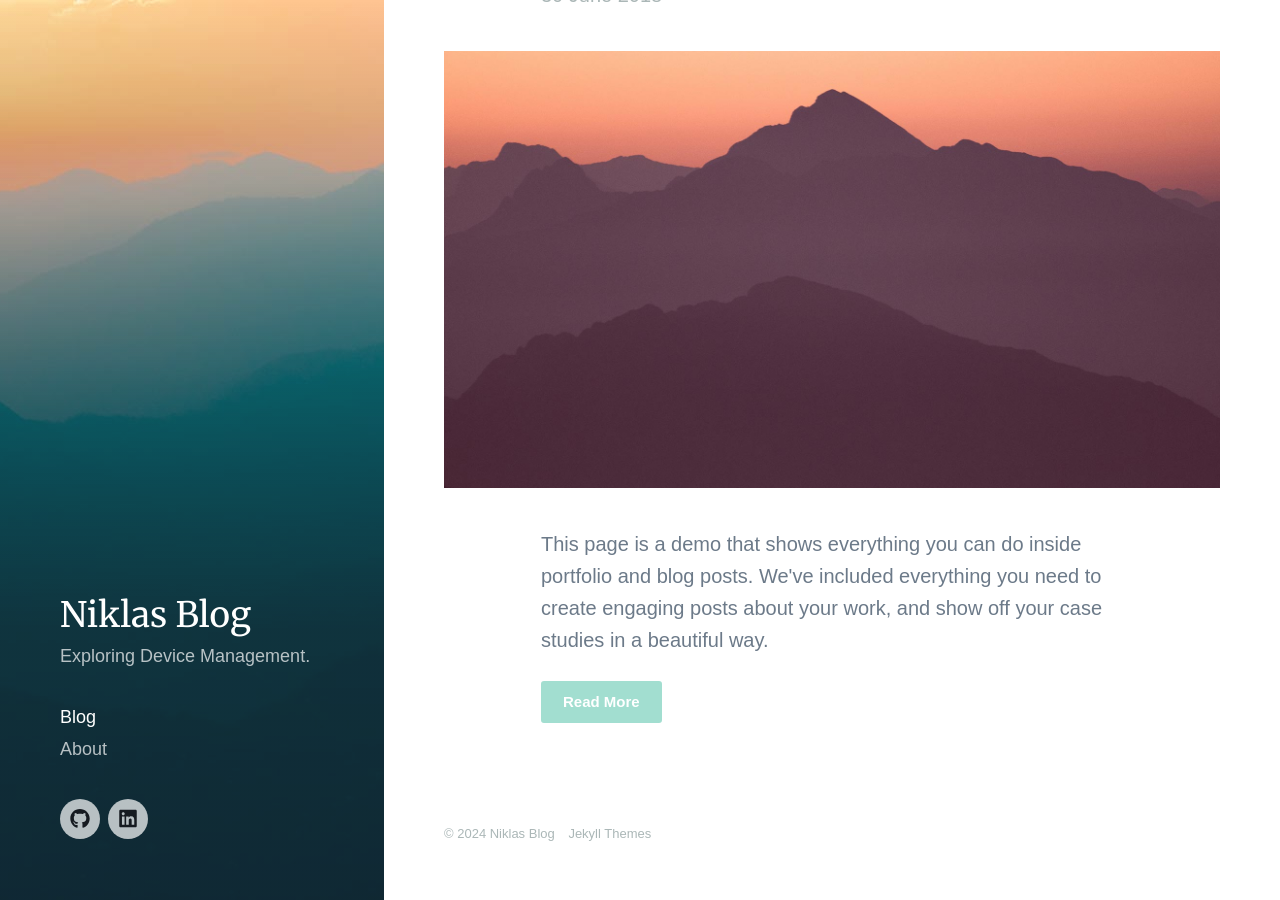
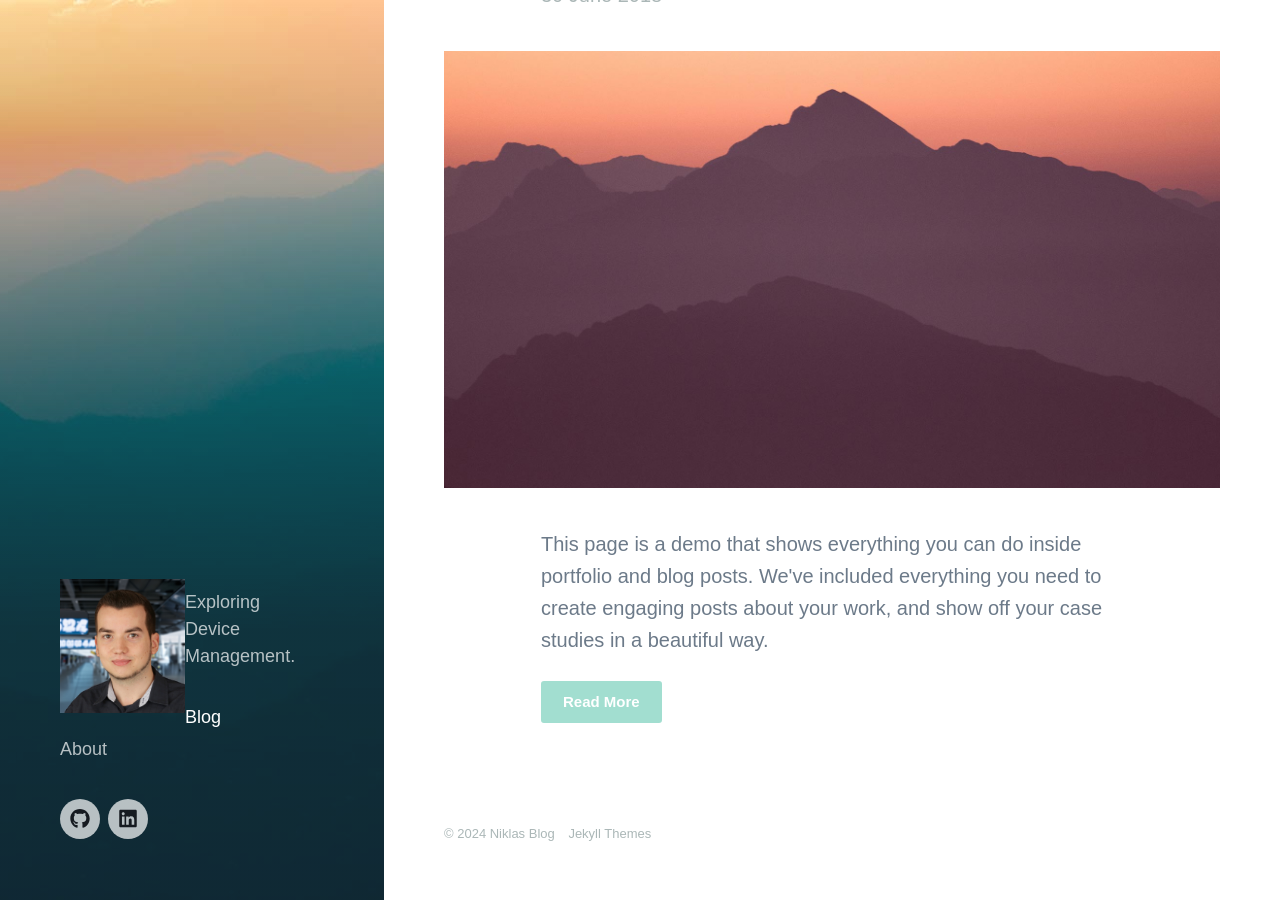
Before and after one commit to niklasrst/niklasrst.github.io, a Jekyll site: the page built from index.html, in a window 1280 px wide and 900 px high, scrolled down 133 px. Built offline with Jekyll 4.4.1, drawn with Linux system fonts in a browser that asks for light colours; nearby versions of some CDN libraries; some web fonts are replaced; the list of posts is cut into pages by our own code.

Commit message:
blog(configuration): base settings

```diff
--- a/_data/settings.yml
+++ b/_data/settings.yml
@@ -4,7 +4,7 @@ basic_settings:
   favicon_image: /images/favicon.jpg
 
 header_settings:
-  logo_image:
+  logo_image: /images/favicon.jpg
   logo_width: 150
   overlay_opacity: 0.7
 
```
